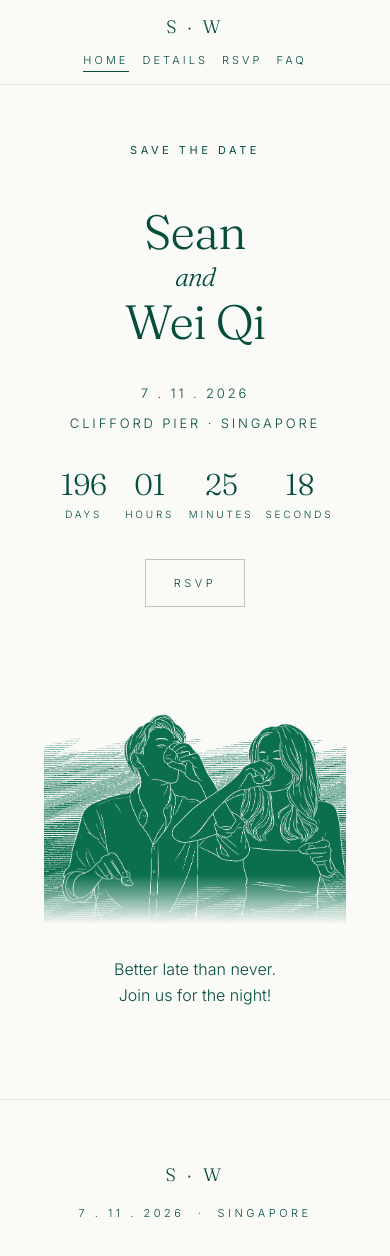
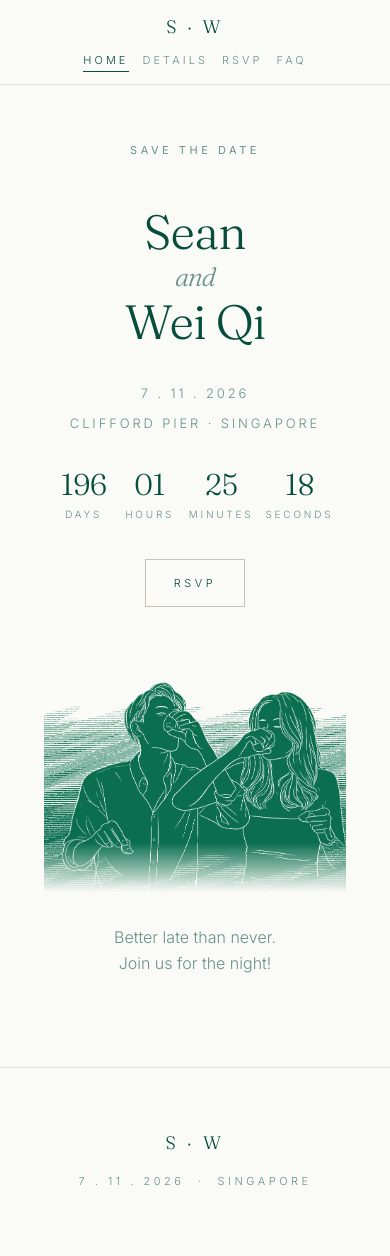
Before and after one commit to leeweiqi1998/wedding, a React (Vite) app: page / in a window 390 px wide. Shown: the top 1256 px of the page. Built offline with nearby package versions, Linux system fonts and the light colour scheme; no server answers.

Commit message:
Tighten hero/intro gap further; soften muted text to translucent emerald

```diff
--- a/src/styles.css
+++ b/src/styles.css
@@ -1,7 +1,7 @@
 :root{
   --bg:#fafaf7;
-  --ink:#064e3b;          /* emerald-900 */
-  --muted:#064e3b;        /* same emerald — all text one color */
+  --ink:#064e3b;                     /* emerald-900 */
+  --muted:rgba(6,78,59,0.6);         /* same hue, softer */
   --rule:#e5e1d8;
   --rule-strong:#c8c2b4;
 }
@@ -72,7 +72,7 @@ a:hover{opacity:.6}
 /* HERO */
 .hero{
   display:flex;flex-direction:column;align-items:center;justify-content:center;
-  text-align:center;padding:80px 28px 40px;
+  text-align:center;padding:80px 28px 16px;
 }
 .eyebrow{
   font-size:11px;letter-spacing:.32em;text-transform:uppercase;
@@ -141,7 +141,7 @@ a:hover{opacity:.6}
 /* SECTION BASE */
 section.block{padding:32px 28px 90px}
 section.block + section.block{border-top:1px solid var(--rule);padding-top:90px}
-.hero + section.block{padding-top:24px}
+.hero + section.block{padding-top:8px}
 section.block .wrap{text-align:center}
 h2{
   font-family:"Fraunces", Georgia, serif;font-weight:300;
@@ -286,8 +286,8 @@ footer .mark{
 @media (max-width:600px){
   section.block{padding:24px 24px 72px}
   section.block + section.block{padding-top:72px}
-  .hero + section.block{padding-top:16px}
-  .hero{padding:56px 20px 32px}
+  .hero + section.block{padding-top:4px}
+  .hero{padding:56px 20px 12px}
   .hero .meta{margin-top:36px}
   .countdown{margin-top:36px}
   .hero-cta{margin-top:36px;padding:14px 28px}
```
